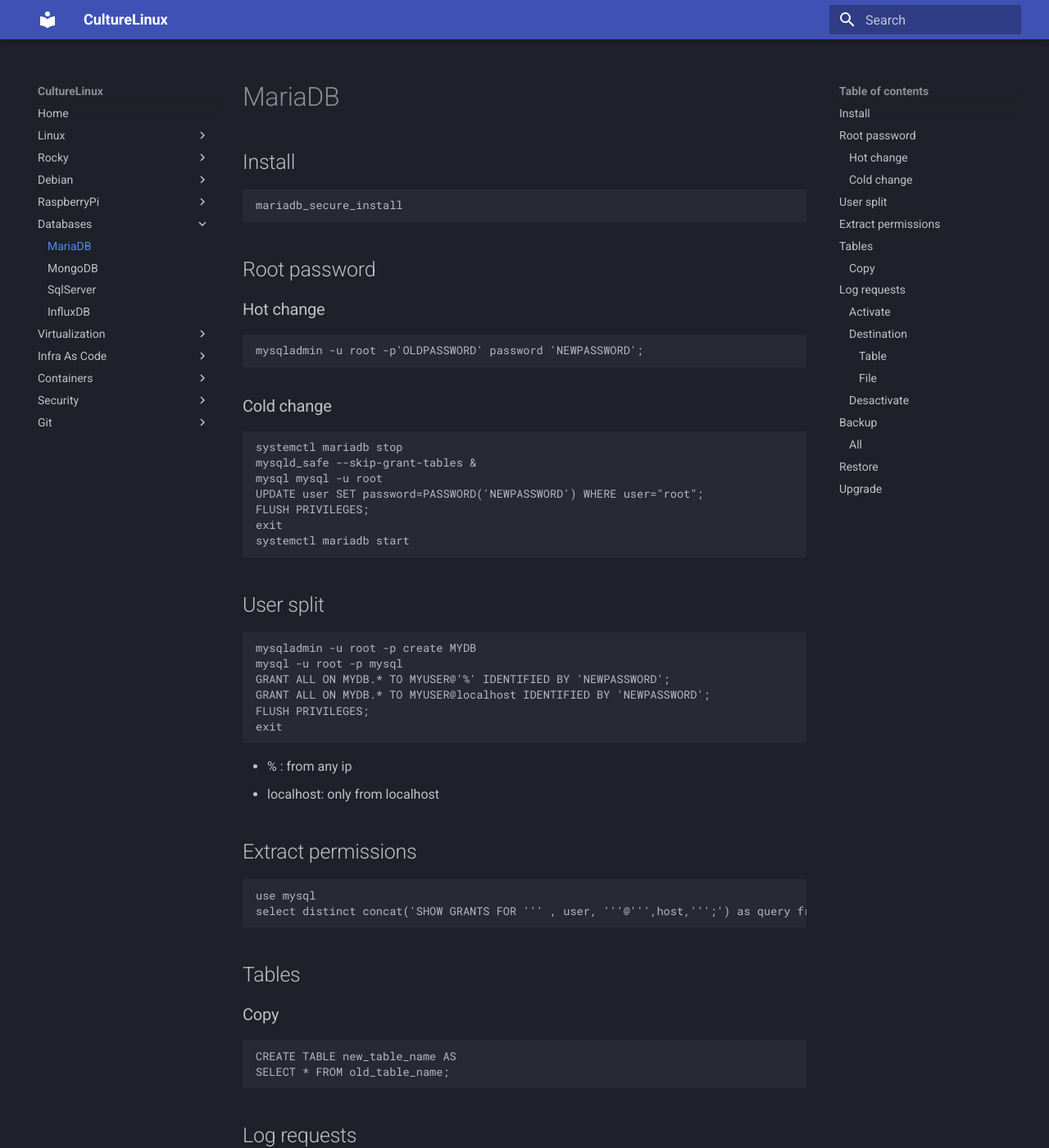
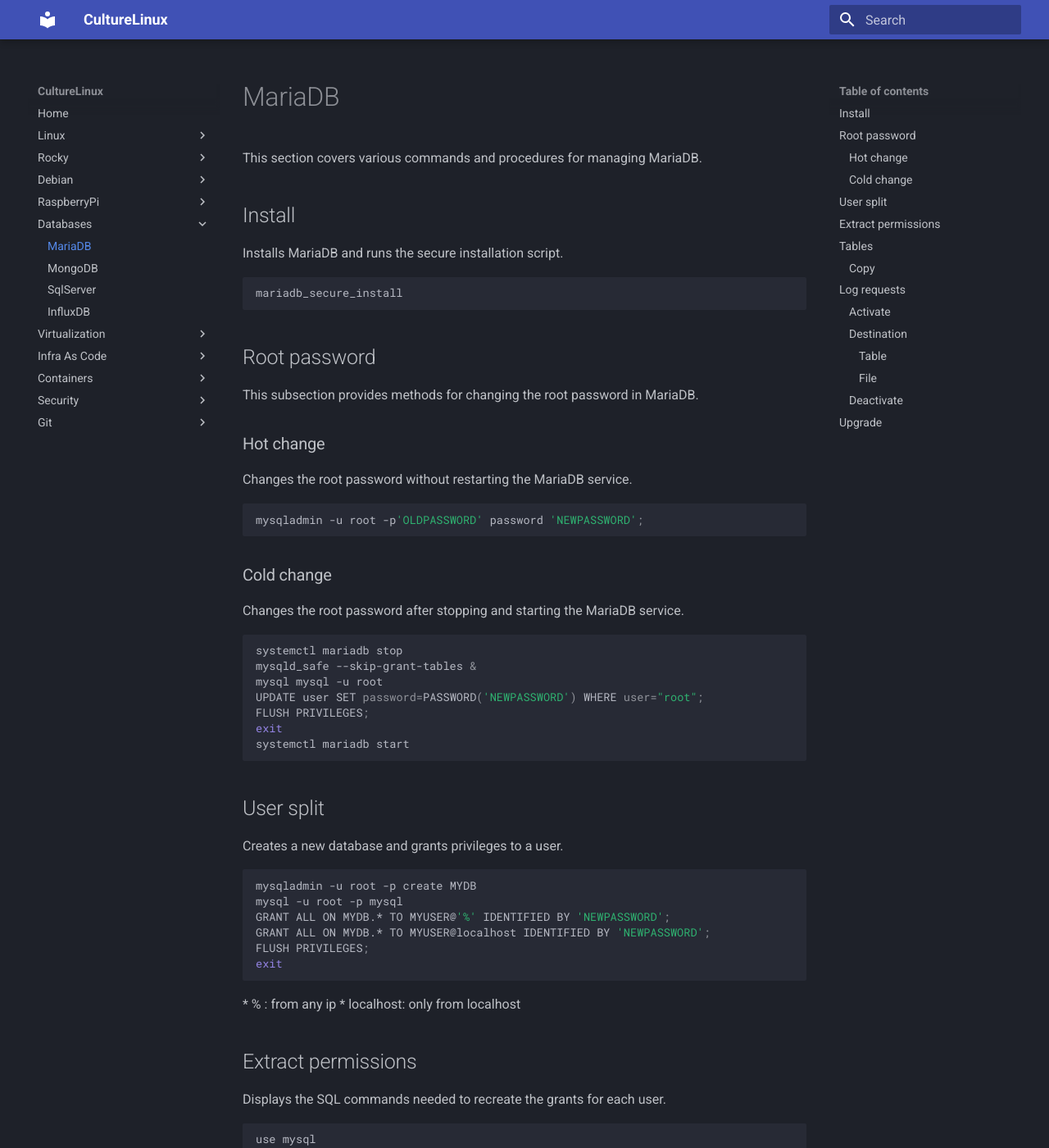
Before and after one commit to CultureLinux/doc, an MkDocs documentation site: the page built from docs/databases/mariadb.md, in a window 1280 px wide and 1400 px high. Shown: the whole window at 82% size. Built offline with MkDocs 1.6.1 and Material for MkDocs 9.7.7, drawn with Linux system fonts in a browser that asks for light colours; some of the changed text lies outside the part shown.

````diff
--- a/docs/databases/mariadb.md
+++ b/docs/databases/mariadb.md
@@ -1,68 +1,105 @@
 # MariaDB
+This section covers various commands and procedures for managing MariaDB.
+
 ## Install
-    mariadb_secure_install
+Installs MariaDB and runs the secure installation script.
+```sh
+mariadb_secure_install
+```
 
 ## Root password
+This subsection provides methods for changing the root password in MariaDB.
+
 ### Hot change
-    mysqladmin -u root -p'OLDPASSWORD' password 'NEWPASSWORD';
+Changes the root password without restarting the MariaDB service.
+```sh
+mysqladmin -u root -p'OLDPASSWORD' password 'NEWPASSWORD';
+```
+
 ### Cold change
-    systemctl mariadb stop
-    mysqld_safe --skip-grant-tables &
-    mysql mysql -u root
-    UPDATE user SET password=PASSWORD('NEWPASSWORD') WHERE user="root";
-    FLUSH PRIVILEGES;
-    exit
-    systemctl mariadb start
+Changes the root password after stopping and starting the MariaDB service.
+```sh
+systemctl mariadb stop
+mysqld_safe --skip-grant-tables &
+mysql mysql -u root
+UPDATE user SET password=PASSWORD('NEWPASSWORD') WHERE user="root";
+FLUSH PRIVILEGES;
+exit
+systemctl mariadb start
+```
 
 ## User split
-    mysqladmin -u root -p create MYDB
-    mysql -u root -p mysql
-    GRANT ALL ON MYDB.* TO MYUSER@'%' IDENTIFIED BY 'NEWPASSWORD';
-    GRANT ALL ON MYDB.* TO MYUSER@localhost IDENTIFIED BY 'NEWPASSWORD';
-    FLUSH PRIVILEGES;
-    exit
+Creates a new database and grants privileges to a user.
+```sh
+mysqladmin -u root -p create MYDB
+mysql -u root -p mysql
+GRANT ALL ON MYDB.* TO MYUSER@'%' IDENTIFIED BY 'NEWPASSWORD';
+GRANT ALL ON MYDB.* TO MYUSER@localhost IDENTIFIED BY 'NEWPASSWORD';
+FLUSH PRIVILEGES;
+exit
+```
 * % : from any ip
 * localhost: only from localhost
 
 ## Extract permissions
-    use mysql
-    select distinct concat('SHOW GRANTS FOR ''' , user, '''@''',host,''';') as query from user;
+Displays the SQL commands needed to recreate the grants for each user.
+```sh
+use mysql
+select distinct concat('SHOW GRANTS FOR ''' , user, '''@''',host,''';') as query from user;
+```
 
 ## Tables
+This subsection provides commands related to database tables.
+
 ### Copy
-    CREATE TABLE new_table_name AS
-    SELECT * FROM old_table_name;
+Creates a new table by copying an existing one.
+```sh
+CREATE TABLE new_table_name AS
+SELECT * FROM old_table_name;
+```
 
 ## Log requests
+This subsection explains how to log MariaDB requests.
+
 ### Activate
-    SET global general_log = 1;
+Enables the general query log.
+```sh
+SET global general_log = 1;
+```
+
 ### Destination
+Specifies where the general query log should be stored.
+
 #### Table
-```
+```sh
 SET global log_output = 'table';
 ```
-```
+```sh
 select * from general_log;
 select * from mysql.general_log where command_type = 'Query' and user_host = 'user[user] @ localhost []'
 ```
+
 #### File
-```
+```sh
 SET global log_output = 'file';
 SET global general_log_file = '/tmp/mysql_trace.log';
 ```
-### Desactivate
-    SET global general_log = 0;
 
-## Backup
-### All
-
-## Restore
+### Deactivate
+Disables the general query log.
+```sh
+SET global general_log = 0;
+```
 
 ## Upgrade
-    # service mariadb stop
-    # yum remove MariaDB-*
-    # cat /etc/yum.repos.d/MariaDB.repo
-    # sed -i 's/11\.1/11\.2/' /etc/yum.repos.d/MariaDB.repo
-    # yum install MariaDB-server
-    # service mariadb start
-    # /usr/bin/mariadb-upgrade -u root -p
+This subsection explains how to upgrade MariaDB.
+
+```sh
+# service mariadb stop
+# yum remove MariaDB-*
+# cat /etc/yum.repos.d/MariaDB.repo
+# sed -i 's/11\.1/11\.2/' /etc/yum.repos.d/MariaDB.repo
+# yum install MariaDB-server
+# service mariadb start
+# /usr/bin/mariadb-upgrade -u root -p
+```
````
Also changed, not shown: docs/virtualization/proxmox.md (+7 -3 lines).
